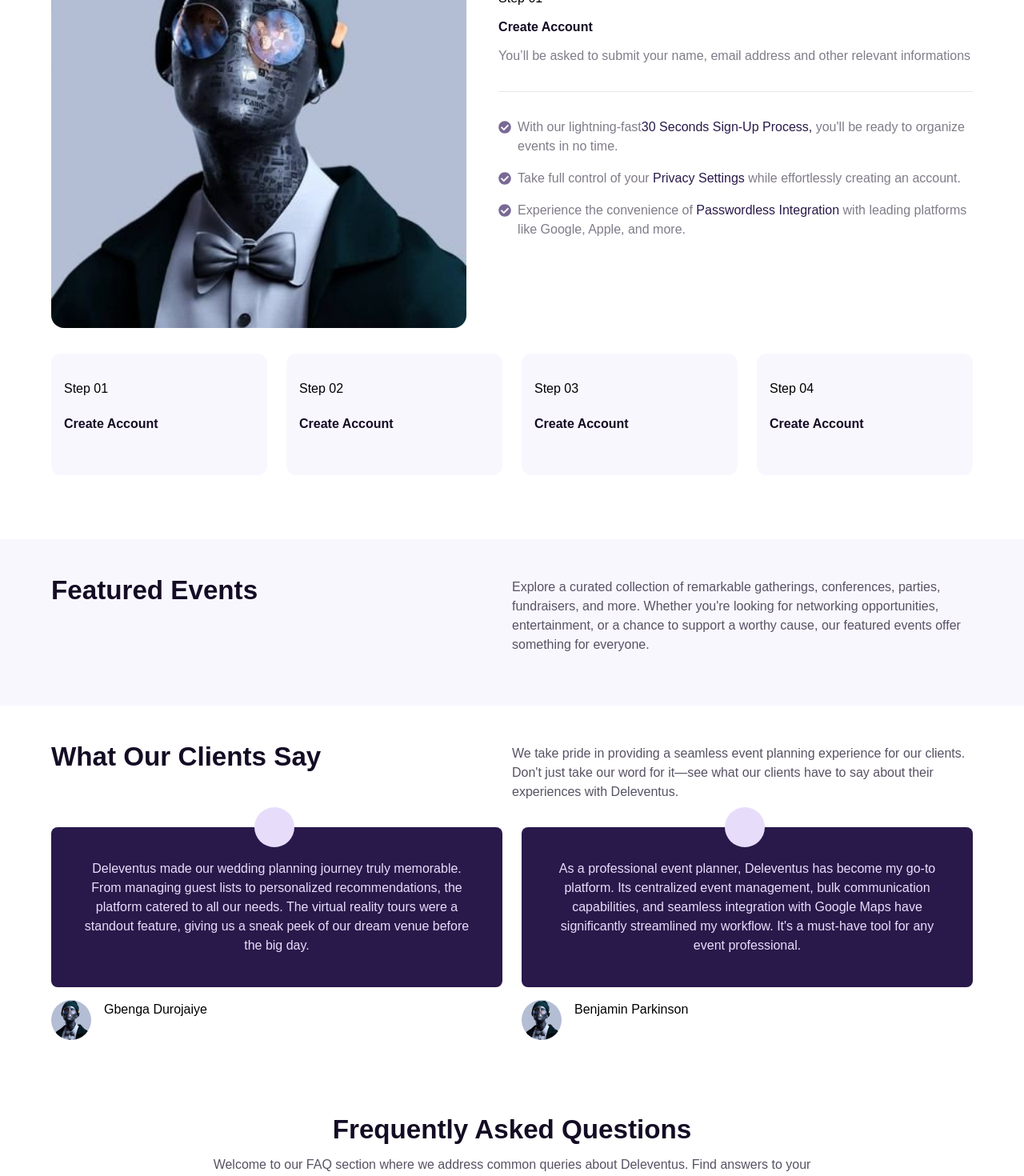
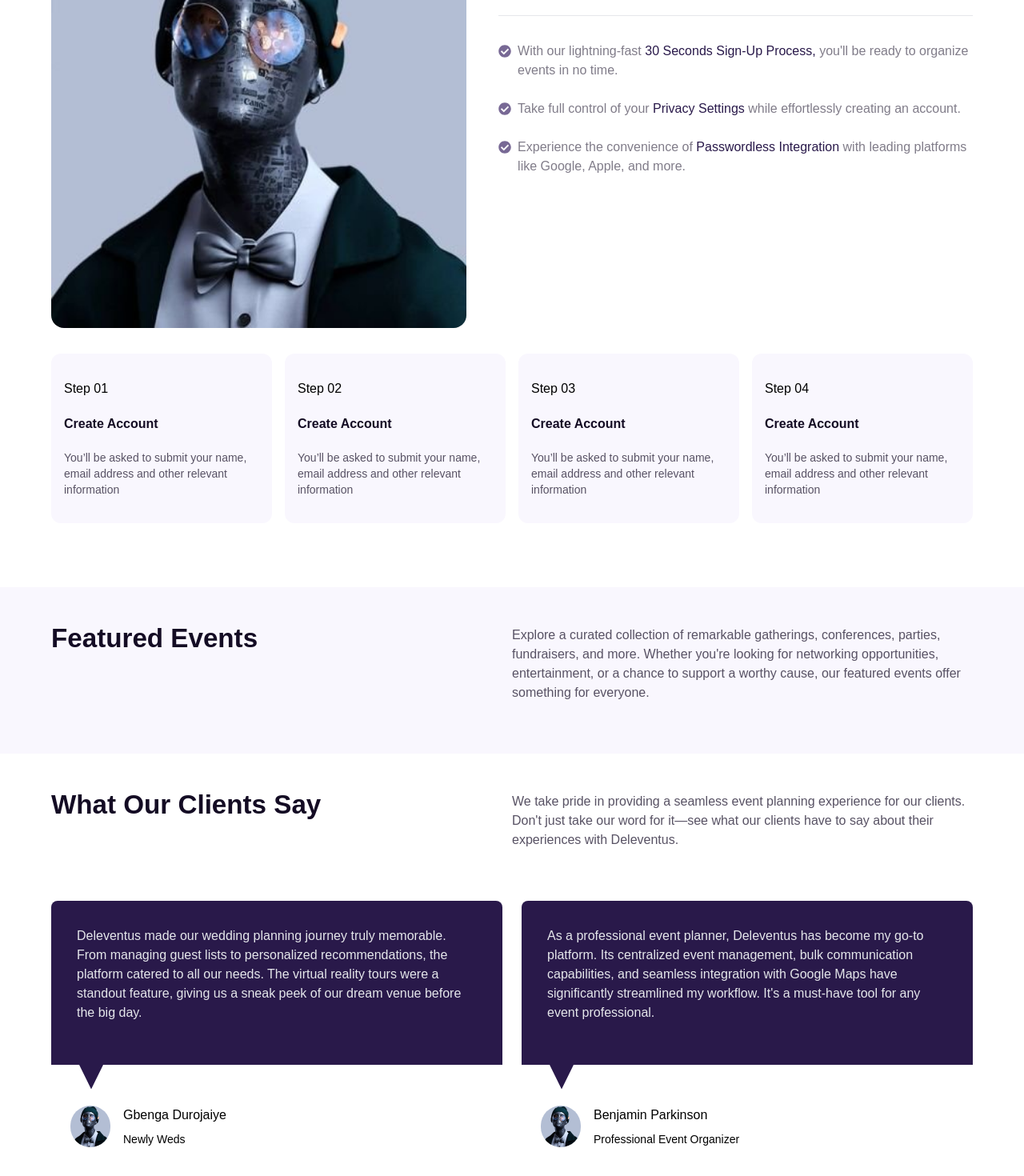
Before and after one commit to firerum/deleventus-frontend, a Next.js app: page / in a window 1280 px wide. Shown: the part 860-2330 px from the top of the page at 80% size. Built offline with nearby package versions, Linux system fonts and the light colour scheme; no server answers; a web font is replaced by a local one.

Commit message:
testimonial and landing page wip

```diff
--- a/package.json
+++ b/package.json
@@ -16,6 +16,7 @@
         "react": "18.2.0",
         "react-dom": "18.2.0",
         "react-icons": "^4.10.1",
+        "react-spring": "^9.7.2",
         "styled-components": "^6.0.1",
         "tailwindcss": "3.3.2",
         "twin.macro": "^3.3.1"
--- a/src/components/CreateAccountCard.jsx
+++ b/src/components/CreateAccountCard.jsx
@@ -3,6 +3,10 @@ export const CreateAccountCard = ({ title, step }) => {
         <div className="bg-pry-purple text-left py-8 px-4 rounded-xl max-w-sm">
             <header className="font-general mb-4">{step}</header>
             <h3 className="font-semibold">{title}</h3>
+            <p className="hidden md:block text-sm">
+                You’ll be asked to submit your name, email address and other
+                relevant information
+            </p>
         </div>
     );
 };
--- a/src/components/Testimonial.jsx
+++ b/src/components/Testimonial.jsx
@@ -5,38 +5,28 @@ import Image from 'next/image';
 const _Testimonial = styled.div`
     margin-top: 2rem;
     padding-inline: 2rem;
-    padding-block: 2.5rem;
+    padding-top: 2rem;
     border-radius: 8px;
-    position: relative;
-    /* clip-path: polygon(
-    0% 0%,
-    100% 0%,
-    100% 75%,
-    24% 75%,
-    13% 89%,
-    14% 75%,
-    0% 75%
-); */
+    clip-path: polygon(
+        0% 0%,
+        100% 0%,
+        100% 80%,
+        65px 80%,
+        50px 92%,
+        35px 80%,
+        0% 80%
+    );
+`;
 
-    &::after {
-        content: '';
-        position: absolute;
-        top: -25px;
-        left: 45%;
-        height: 50px;
-        width: 50px;
-        border-radius: 100%;
-        background-color: #e7ddfb;
-        /* z-index: 4; */
-    }
-`;
-export const Testimonial = ({ children, name }) => {
+export const Testimonial = ({ children, name, title }) => {
     return (
         <div>
-            <_Testimonial className="bg-purple-base text-secondary-purple">
-                {children}
+            <_Testimonial className="bg-purple-base h-80 md:h-64">
+                <p className="max-w-lg mx-auto text-gray-200 text-left">
+                    {children}
+                </p>
             </_Testimonial>
-            <figure className="flex gap-4 pt-4">
+            <figure className="flex gap-4 pl-6">
                 <Image
                     className="rounded-full"
                     src="/images/universal_DP.jpeg"
@@ -44,7 +34,10 @@ export const Testimonial = ({ children, name }) => {
                     height={50}
                     alt={name}
                 />
-                <figcaption>{name}</figcaption>
+                <figcaption className="flex flex-col gap-2 text-left">
+                    <span className="font-medium font-general">{name}</span>
+                    <span className='text-sm'>{title}</span>
+                </figcaption>
             </figure>
         </div>
     );
--- a/src/sections/landing-page/Home.jsx
+++ b/src/sections/landing-page/Home.jsx
@@ -17,6 +17,7 @@ export const testimonials = [
         recommendations, the platform catered to all our needs. The
         virtual reality tours were a standout feature, giving us a
         sneak peek of our dream venue before the big day.`,
+        title: 'Newly Weds',
     },
     {
         id: 2,
@@ -26,6 +27,7 @@ export const testimonials = [
         bulk communication capabilities, and seamless integration
         with Google Maps have significantly streamlined my workflow.
         It's a must-have tool for any event professional.`,
+        title: 'Professional Event Organizer',
     },
 ];
 
@@ -89,7 +91,7 @@ export default function Home() {
                         our platform.
                     </p>
                 </div>
-                <div className="lg:flex items-center gap-10">
+                <div className="lg:flex justify-start gap-10">
                     <Image
                         src="/images/universal_DP.jpeg"
                         width={700}
@@ -108,11 +110,11 @@ export default function Home() {
                                 address and other relevant informations
                             </p>
                         </div>
-                        <div className='text-left'>
+                        <div className="text-left">
                             <div className="pt-8">
-                                <p className="text-pry-text-color-1 mb-4 relative pl-6">
-                                    With our lightning-fast
-                                    <span className="text-purple-base">
+                                <p className="text-pry-text-color-1 mb-6 relative pl-6">
+                                    With our lightning-fast{' '}
+                                    <span className="text-purple-base font-medium">
                                         30 Seconds Sign-Up Process,
                                     </span>{' '}
                                     you'll be ready to organize events in no
@@ -120,17 +122,17 @@ export default function Home() {
                                     <FaCheckCircle className="text-btn-color absolute left-0 top-1" />
                                 </p>
                             </div>
-                            <p className="text-pry-text-color-1 mb-4 relative pl-6">
+                            <p className="text-pry-text-color-1 mb-6 relative pl-6">
                                 Take full control of your{' '}
-                                <span className="text-purple-base">
+                                <span className="text-purple-base font-medium">
                                     Privacy Settings
                                 </span>{' '}
                                 while effortlessly creating an account.
                                 <FaCheckCircle className="text-btn-color absolute left-0 top-1" />
                             </p>
-                            <p className="text-pry-text-color-1 mb-4 relative pl-6">
+                            <p className="text-pry-text-color-1 mb-6 relative pl-6">
                                 Experience the convenience of{' '}
-                                <span className="text-purple-base">
+                                <span className="text-purple-base font-medium">
                                     Passwordless Integration
                                 </span>{' '}
                                 with leading platforms like Google, Apple, and
@@ -140,7 +142,7 @@ export default function Home() {
                         </div>
                     </div>
                 </div>
-                <div className="grid grid-cols-2 gap-6 py-8 xxl:grid-cols-4">
+                <div className="grid grid-cols-2 gap-4 py-8 xxl:grid-cols-4">
                     {processCard.map((pc) => (
                         <CreateAccountCard
                             key={pc.id}
@@ -164,7 +166,7 @@ export default function Home() {
                 </div>
             </section>
             <section className="">
-                <div className="xxl:grid grid-cols-2 xxl:text-left">
+                <div className="xxl:grid grid-cols-2 xxl:text-left mb-8">
                     <h2>What Our Clients Say</h2>
                     <p>
                         We take pride in providing a seamless event planning
@@ -173,9 +175,13 @@ export default function Home() {
                         experiences with Deleventus.
                     </p>
                 </div>
-                <div className="lg:grid grid-cols-2 gap-6">
+                <div className="lg:grid grid-cols-2 overflow-hidden gap-6">
                     {testimonials.map((testimony) => (
-                        <Testimonial key={testimony.id} name={testimony.name}>
+                        <Testimonial
+                            key={testimony.id}
+                            name={testimony.name}
+                            title={testimony.title}
+                        >
                             {testimony.content}
                         </Testimonial>
                     ))}
@@ -194,6 +200,7 @@ export default function Home() {
                 </div>
                 {faqs.map((faq, index) => (
                     <Faq
+                        key={index}
                         title={faq.question}
                         content={faq.answer}
                         index={index}
```
Also changed, not shown: 1 other file (tests, documents, lock files or other folders).
